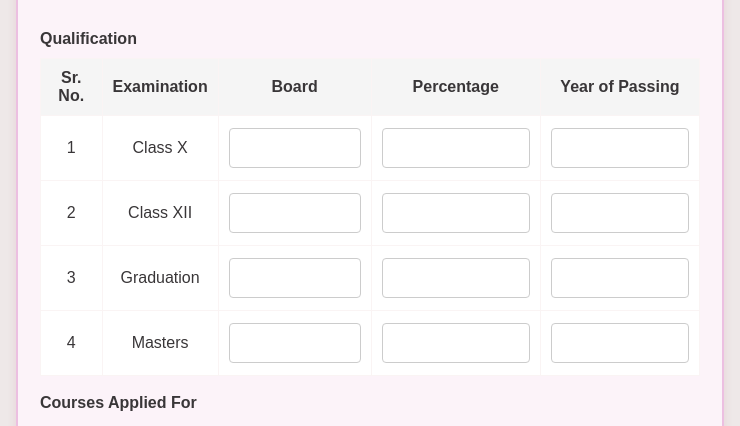
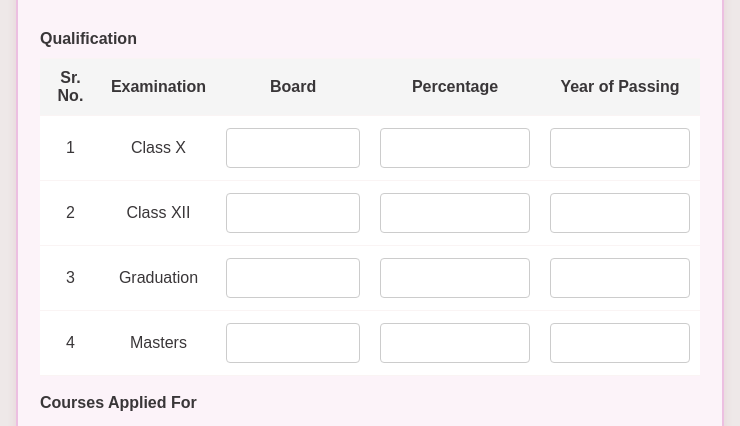
Before and after one commit to soniya-x/InternshipTask-1, a plain HTML site: page index.html in a window 1280 px wide. Shown: the part 856-1282 px from the top of the page, 270-1010 px from the left. Drawn offline with Linux system fonts and the light colour scheme.

Commit message:
styles.css

```diff
--- a/styles.css
+++ b/styles.css
@@ -129,7 +129,10 @@ textarea {
 
 .qualification-table th,
 .qualification-table td {
-  border: 1px solid #ddd;
+  border-top: 1px solid #ddd;   /* Horizontal border between rows */
+  border-bottom: 1px solid #ddd;
+  border-left: none;            /* Remove left border */
+  border-right: none;           /* Remove right border */
   padding: 10px;
   text-align: center;
 }
```
